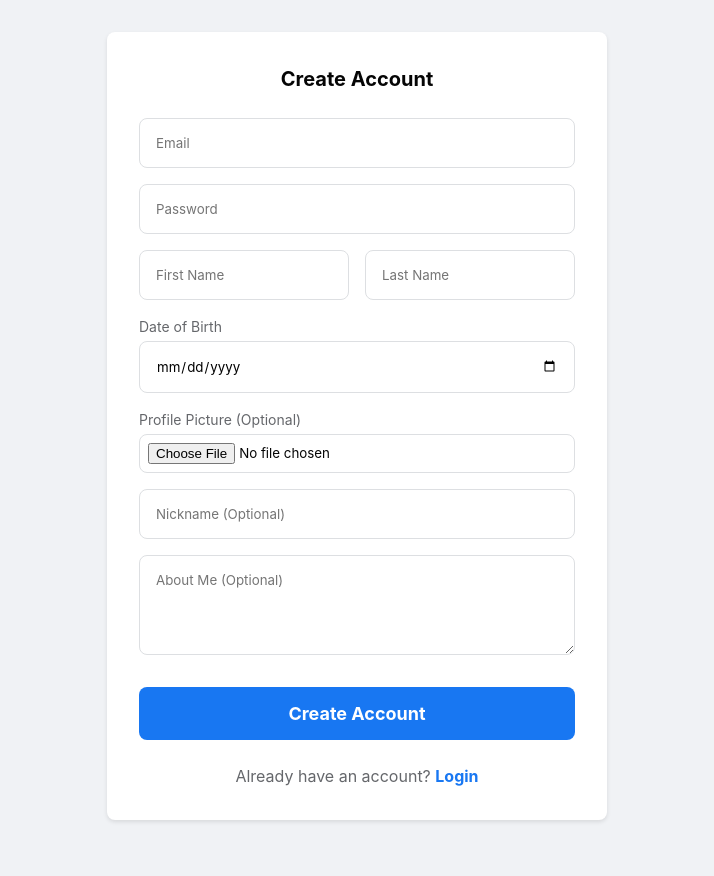
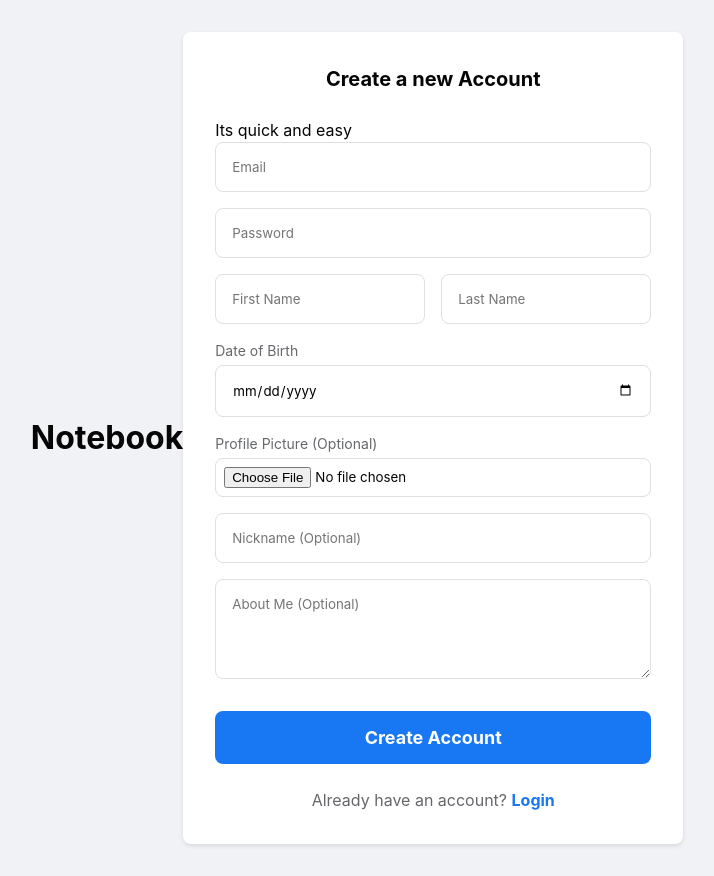
Before and after one commit to Athooh/social-network, a Next.js app in the folder frontend/: page /auth/register in a window 1280 px wide. Shown: the whole page, without its empty margins (283-997 px from the left). Before the commit the page ends 852 px from the top, so only its background shows below. Built offline with nearby package versions, Linux system fonts and the light colour scheme.

Commit message:
Enhance registration page with updated title and additional description

```diff
--- a/frontend/src/app/auth/register/page.js
+++ b/frontend/src/app/auth/register/page.js
@@ -15,8 +15,10 @@ export default function Register() {
 
   return (
     <div className={styles.authContainer}>
+        <h1 className="forumName">Notebook</h1>
       <div className={styles.authCard}>
-        <h1>Create Account</h1>
+        <h1>Create a new Account</h1>
+        <p>Its quick and easy</p>
         <form className={styles.authForm} onSubmit={handleSubmit}>
           {/* Required Fields */}
           <div className={styles.formGroup}>
```
